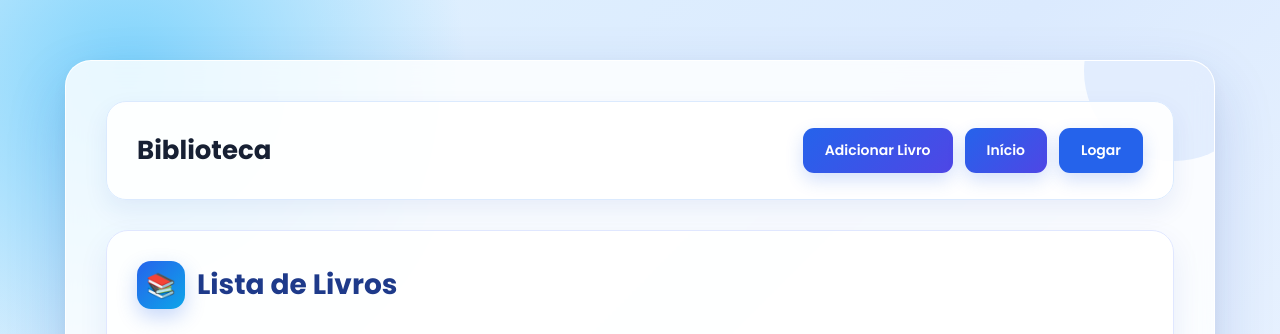
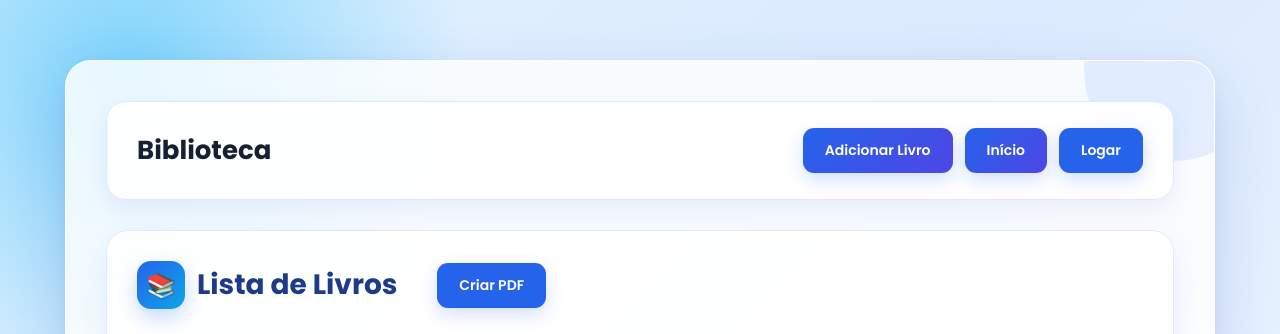
Before and after one commit to luizotavioborella/livros, a Flask app: page / in a window 1280 px wide. Shown: the top 334 px of the page. Run offline with Flask 3, Linux system fonts and the light colour scheme; data that the repository does not hold is empty.

Commit message:
Final Version

```diff
--- a/Static/css/style.css
+++ b/Static/css/style.css
@@ -815,3 +815,18 @@ form div {
         text-align:center;
     }
 }
+
+.titulo-pdf{
+    display:flex;
+    align-items:center;
+    gap:20px;
+    margin-bottom:25px;
+}
+
+.titulo-pdf h2{
+    margin-bottom:0;
+}
+
+.btn-pdf{
+    margin-left:20px;
+}
--- a/Templates/livros.html
+++ b/Templates/livros.html
@@ -9,7 +9,6 @@
 <main>
     <div class="topo-site">
         <h1>Biblioteca</h1>
-
         <div class="topo-botoes">
             <a href="{{ url_for('novo') }}" class="btn-topo">Adicionar Livro</a>
             <a href="{{ url_for('index') }}" class="btn-topo">Início</a>
@@ -19,7 +18,6 @@
             <a href="{{ url_for('login') }}" class="btn-log">Logar</a>
             {% endif %}
         </div>
-
         <div class="topo-flash">
             {% with messages = get_flashed_messages(with_categories=true) %}
             {% if messages %}
@@ -32,7 +30,10 @@
     </div>
 
     <section class="painel-livros">
-        <h2>Lista de Livros</h2>
+        <div class="titulo-pdf">
+            <h2>Lista de Livros</h2>
+            <a href="{{ url_for('relatorio') }}" class="btn-log btn-pdf">Criar PDF</a>
+        </div>
 
         <table>
             <thead>
--- a/main.py
+++ b/main.py
@@ -1,7 +1,7 @@
-from flask import Flask, render_template, request, redirect, url_for, flash, session
+from flask import Flask, render_template, request, redirect, url_for, flash, session, send_file
 import fdb
 from werkzeug.security import generate_password_hash, check_password_hash
-
+from fpdf import FPDF
 app = Flask(__name__)
 
 app.config['SECRET_KEY'] = 'chave_secreta_da_turma_b'
@@ -210,5 +210,63 @@ def logout():
     session.pop('id_usuario', None)
     return redirect(url_for('index'))
 
+@app.route('/livros/relatorio', methods=['GET'])
+def relatorio():
+
+    cursor = con.cursor()
+
+    cursor.execute("""
+        SELECT id_livro, nome, autor, ano_publicado
+        FROM livro
+    """)
+
+    livros = cursor.fetchall()
+    cursor.close()
+
+    pdf = FPDF()
+    pdf.set_auto_page_break(auto=True, margin=15)
+    pdf.add_page()
+
+    pdf.set_font("Arial", style='B', size=16)
+    pdf.cell(200, 10, "Relatório de Livros", ln=True, align='C')
+
+    pdf.ln(5)  # Espaço entre o título e a linha
+    pdf.line(10, pdf.get_y(), 200, pdf.get_y())  # Linha abaixo do título
+    pdf.ln(5)  # Espaço após a linha
+
+    pdf.set_font("Arial", size=12)
+
+    for livro in livros:
+        pdf.cell(
+            200,
+            10,
+            f"ID: {livro[0]} - {livro[1]} - {livro[2]} - {livro[3]}",
+            ln=True
+        )
+
+    contador_livros = len(livros)
+
+    pdf.ln(10)  # Espaço antes do contador
+
+    pdf.set_font("Arial", style='B', size=12)
+
+    pdf.cell(
+        200,
+        10,
+        f"Total de livros cadastrados: {contador_livros}",
+        ln=True,
+        align='C'
+    )
+
+    pdf_path = "relatorio_livros.pdf"
+
+    pdf.output(pdf_path)
+
+    return send_file(
+        pdf_path,
+        as_attachment=True,
+        mimetype='application/pdf'
+    )
+
 if __name__ == "__main__":
     app.run(debug=True)
```
Also changed, not shown: uploads/capa19.jpg (added), 1 other file.
